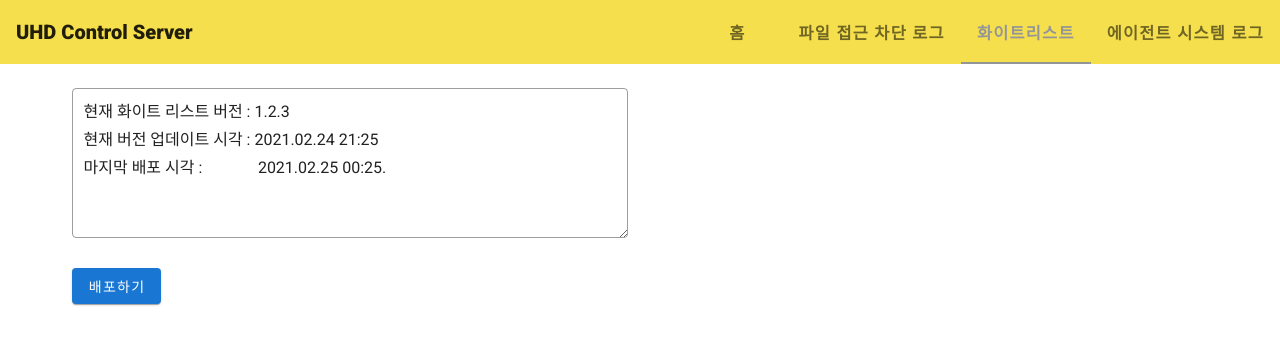
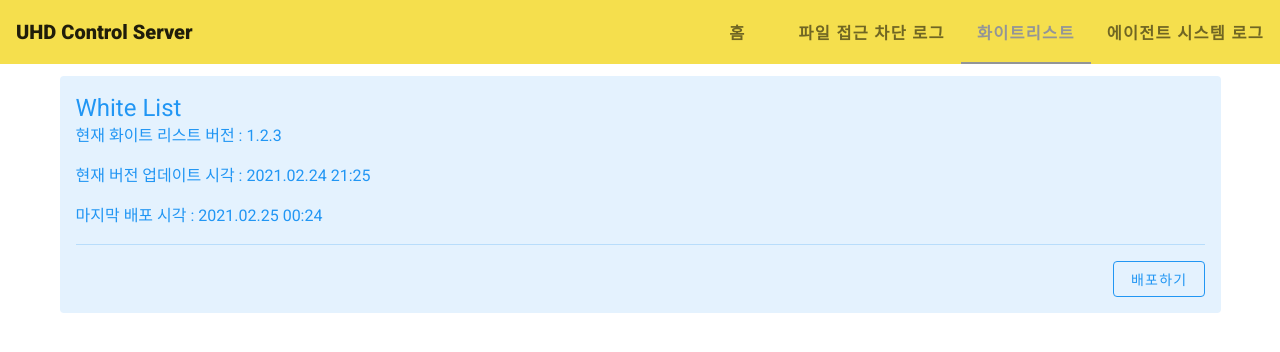
Before and after one commit to UHD-TERUTEN/UHDControlServer, a Nuxt app in the folder ClientApp/: page /Whitelist in a window 1280 px wide. Shown: the top 352 px of the page. Built offline with nearby package versions, Linux system fonts and the light colour scheme.

Commit message:
변수로 사용 가능

```diff
--- a/ClientApp/pages/Whitelist.vue
+++ b/ClientApp/pages/Whitelist.vue
@@ -1,32 +1,60 @@
 <template>
+    <div id="app">
+        <v-app id="inspire">
+            <div>
+                <v-alert text color="info">
+                    <h3 class="headline">
+                        White List
+                    </h3>
+                    <td v-for='info in object'
+                    :key='info.name'></td>
+                    <div>
+                        <p> 현재 화이트 리스트 버전 : {{object.CurVer}}</p>
+                        <p> 현재 버전 업데이트 시각 : {{object.VerUT}}</p>
+                        <p> 마지막 배포 시각 : {{object.LastSpreadT}}</p>
+                    </div>
+                    <v-divider class="my-4 info" style="opacity: 0.22"></v-divider>
+                    <v-row align="center" no-gutters>
+                    <v-spacer></v-spacer>
+                    <v-col class="shrink">
+                    <v-btn color="info" outlined>
+                        배포하기
+                    </v-btn>
+                    </v-col>
+                    </v-row>
+                </v-alert>
+            </div>
+        </v-app>
+    </div>
+</template>
 
-<div>
-    <v-app>
-        <v-container>
-            <v-row>
-                <v-col
-                    cols="12"
-                    md="6"
-                >
-                    <v-textarea
-                        outlined
-                        name="input-7-4"
-                        label=""
-                        value="현재 화이트 리스트 버전 : 1.2.3
-현재 버전 업데이트 시각 : 2021.02.24 21:25
-마지막 배포 시각 :              2021.02.25 00:25."
+<style>
+</style>
 
-          ></v-textarea>
-          <v-btn
-                color="primary"
-                elevation="1"
-              >
-                배포하기
-              </v-btn>
-                </v-col>
-            </v-row>
-        </v-container>
-    </v-app>
-</div>
+<script>
+export default {
+  data () {
+    return {
+      object: {
+            CurVer : "1.2.3",
+            VerUT : "2021.02.24 21:25",
+            LastSpreadT : "2021.02.25 00:24"
+        }
 
-</template>
+    }
+  }
+}
+</script>
+/*
+new Vue({
+  el: '#app',
+  vuetify: new Vuetify(),
+  data:{
+    object:{
+      CurVer : "1.2.3",
+      VerUT : "2021.02.24 21:25",
+      LastSpreadT : "2021.02.25 00:24"
+    }
+  }
+})
+</script>*/
```
